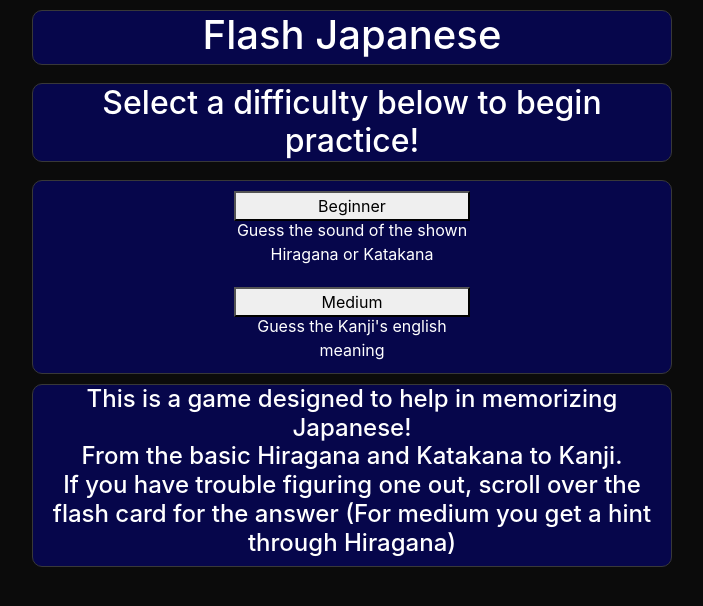
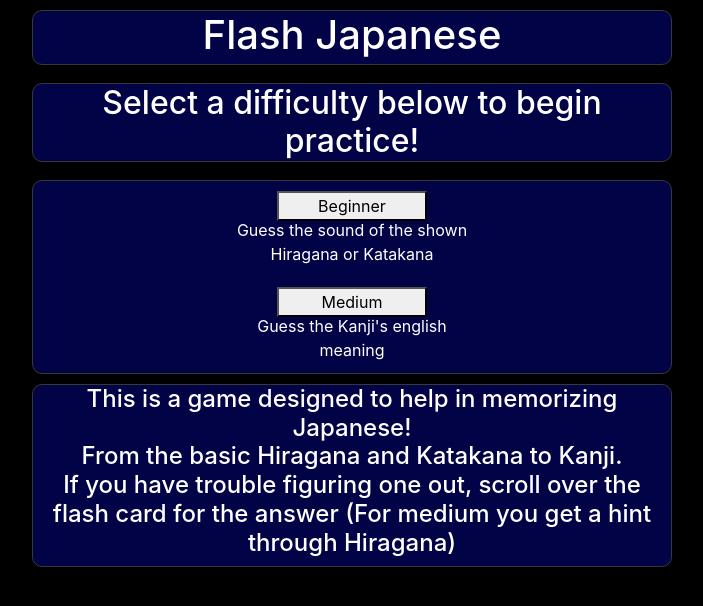
Before and after one commit to Phoenuxx/Kanji-Helper, a React (Create React App) app in the folder kanji-learn/client/: page / in a window 1280 px wide. Shown: the top 606 px of the page, without its empty margins (288-991 px from the left). Built offline with nearby package versions, Linux system fonts and the light colour scheme.

Commit message:
#13 background color fixed for mobile / hiragana/katakana variant answers added but still need symbols

```diff
--- a/kanji-learn/client/src/App.css
+++ b/kanji-learn/client/src/App.css
@@ -1,12 +1,13 @@
-html, body {
+html, body, .App {
   height: 100%;
   width: 100%;
   color: white;
-  background-color: rgba(0, 0, 0, 0.795);
+  background-color: rgb(0, 0, 0);
 }
 
 input, button {
   margin-top: 10px;
+  max-width: 150px;
 }
 
 .diff-btn {
--- a/kanji-learn/client/src/Pages/Easy.js
+++ b/kanji-learn/client/src/Pages/Easy.js
@@ -7,12 +7,20 @@ const hiraKataArray = [
   { sym: 'か', eng: 'ka' }, { sym: 'き', eng: 'ki' }, { sym: 'く', eng: 'ku' }, { sym: 'け', eng: 'ke' }, { sym: 'こ', eng: 'ko' },
   { sym: 'さ', eng: 'sa' }, { sym: 'し', eng: 'shi' }, { sym: 'す', eng: 'su' }, { sym: 'せ', eng: 'se' }, { sym: 'そ', eng: 'so' },
   { sym: 'た', eng: 'ta' }, { sym: 'ち', eng: 'chi' }, { sym: 'つ', eng: 'tsu' }, { sym: 'て', eng: 'te' }, { sym: 'と', eng: 'to' },
-  { sym: 'な', eng: 'na' }, { sym: 'に', eng: 'ni' }, { sym: 'ぬ', eng: 'nu' }, { sym: 'ね', eng: 'ne' }, { sym: 'の', eng: 'nu' },
+  { sym: 'な', eng: 'na' }, { sym: 'に', eng: 'ni' }, { sym: 'ぬ', eng: 'nu' }, { sym: 'ね', eng: 'ne' }, { sym: 'の', eng: 'no' },
   { sym: 'は', eng: 'ha' }, { sym: 'ひ', eng: 'hi' }, { sym: 'ふ', eng: 'fu' }, { sym: 'へ', eng: 'he' }, { sym: 'ほ', eng: 'ho' },
   { sym: 'ま', eng: 'ma' }, { sym: 'み', eng: 'mi' }, { sym: 'む', eng: 'mu' }, { sym: 'め', eng: 'me' }, { sym: 'も', eng: 'mo' },
   { sym: 'や', eng: 'ya' }, { sym: 'ゆ', eng: 'yu' }, { sym: 'よ', eng: 'yo' },
   { sym: 'ら', eng: 'ra' }, { sym: 'り', eng: 'ri' }, { sym: 'る', eng: 'ru' }, { sym: 'れ', eng: 're' }, { sym: 'ろ', eng: 'ro' },
   { sym: 'わ', eng: 'wa' }, { sym: 'を', eng: 'wo' }, { sym: 'ん', eng: 'n' },
+  /*
+  { sym: 'か', eng: 'ga' }, { sym: 'き', eng: 'gi' }, { sym: 'く', eng: 'gu' }, { sym: 'け', eng: 'ge' }, { sym: 'こ', eng: 'go' },
+  { sym: 'さ', eng: 'za' }, { sym: 'し', eng: 'ji' }, { sym: 'す', eng: 'zu' }, { sym: 'せ', eng: 'ze' }, { sym: 'そ', eng: 'zo' },
+  { sym: 'た', eng: 'da' },                                                     { sym: 'て', eng: 'de' }, { sym: 'と', eng: 'do' },
+  { sym: 'は', eng: 'ba' }, { sym: 'ひ', eng: 'bi' }, { sym: 'ふ', eng: 'bu' }, { sym: 'へ', eng: 'be' }, { sym: 'ほ', eng: 'bo' },
+  { sym: 'は', eng: 'pa' }, { sym: 'ひ', eng: 'pi' }, { sym: 'ふ', eng: 'pu' }, { sym: 'へ', eng: 'pe' }, { sym: 'ほ', eng: 'po' },
+  */
+
   //katakana Chart
   { sym: 'ア', eng: 'a' }, { sym: 'イ', eng: 'i' }, { sym: 'ウ', eng: 'u' }, { sym: 'エ', eng: 'e' }, { sym: 'オ', eng: 'o' },
   { sym: 'カ', eng: 'ka' }, { sym: 'キ', eng: 'ki' }, { sym: 'ク', eng: 'ku' }, { sym: 'ケ', eng: 'ke' }, { sym: 'コ', eng: 'ko' },
@@ -24,6 +32,13 @@ const hiraKataArray = [
   { sym: 'ヤ', eng: 'ya' }, { sym: 'ユ', eng: 'yu' }, { sym: 'ヨ', eng: 'yo' },
   { sym: 'ラ', eng: 'ra' }, { sym: 'リ', eng: 'ri' }, { sym: 'ル', eng: 'ru' }, { sym: 'レ', eng: 're' }, { sym: 'ロ', eng: 'ro' },
   { sym: 'ワ', eng: 'wa' }, { sym: 'ヲ', eng: 'wo' }, { sym: 'ン', eng: 'n' }
+   /*
+  { sym: 'か', eng: 'ga' }, { sym: 'き', eng: 'gi' }, { sym: 'く', eng: 'gu' }, { sym: 'け', eng: 'ge' }, { sym: 'こ', eng: 'go' },
+  { sym: 'さ', eng: 'za' }, { sym: 'し', eng: 'ji' }, { sym: 'す', eng: 'zu' }, { sym: 'せ', eng: 'ze' }, { sym: 'そ', eng: 'zo' },
+  { sym: 'た', eng: 'da' },                                                     { sym: 'て', eng: 'de' }, { sym: 'と', eng: 'do' },
+  { sym: 'は', eng: 'ba' }, { sym: 'ひ', eng: 'bi' }, { sym: 'ふ', eng: 'bu' }, { sym: 'へ', eng: 'be' }, { sym: 'ほ', eng: 'bo' },
+  { sym: 'は', eng: 'pa' }, { sym: 'ひ', eng: 'pi' }, { sym: 'ふ', eng: 'pu' }, { sym: 'へ', eng: 'pe' }, { sym: 'ほ', eng: 'po' },
+  */
 ];
 
 class easyPage extends Component {
@@ -115,7 +130,7 @@ class easyPage extends Component {
                   onChange={this.handleInputChange}
                   type="text"
                 />
-                <button onClick={this.handleFormSubmit}>Submit</button>
+                <button onClick={this.handleFormSubmit} type="submit">Submit</button>
               </div>
             </div>
           </div>
--- a/kanji-learn/client/src/Pages/Intermediate.js
+++ b/kanji-learn/client/src/Pages/Intermediate.js
@@ -4,7 +4,7 @@ import Tile from '../Components/Tile';
 const kanjiArray = [
   //hiragana Chart
   { sym: "何", eng: 'what', hira: 'nani' }
-  , { sym: "家", eng: 'house', hira: 'ie' }
+  , { sym: "家", eng: 'house', hira: 'いえ ' }
   , { sym: "木", eng: 'tree', hira: 'き' }
   , { sym: "森", eng: 'forest', hira: 'もり' }
   , { sym: "緑", eng: 'green', hira: 'みどり' }
```
